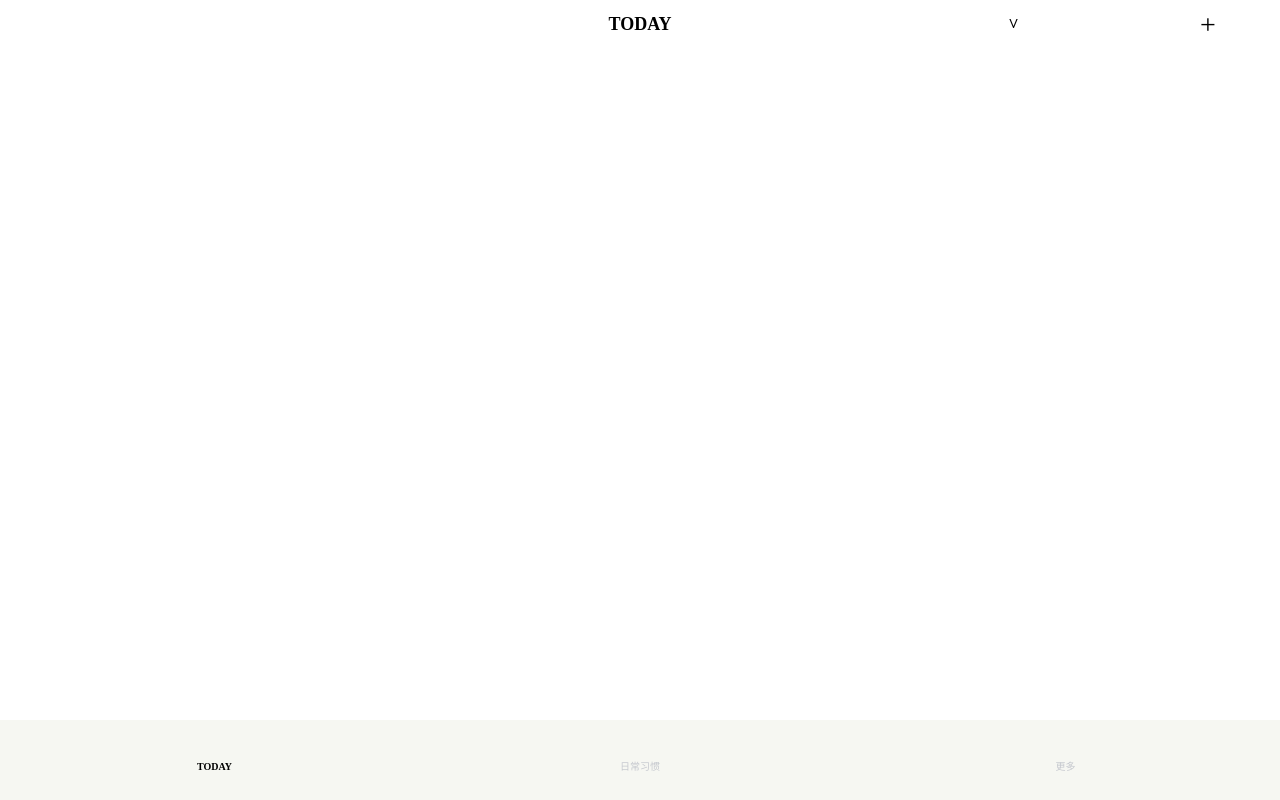
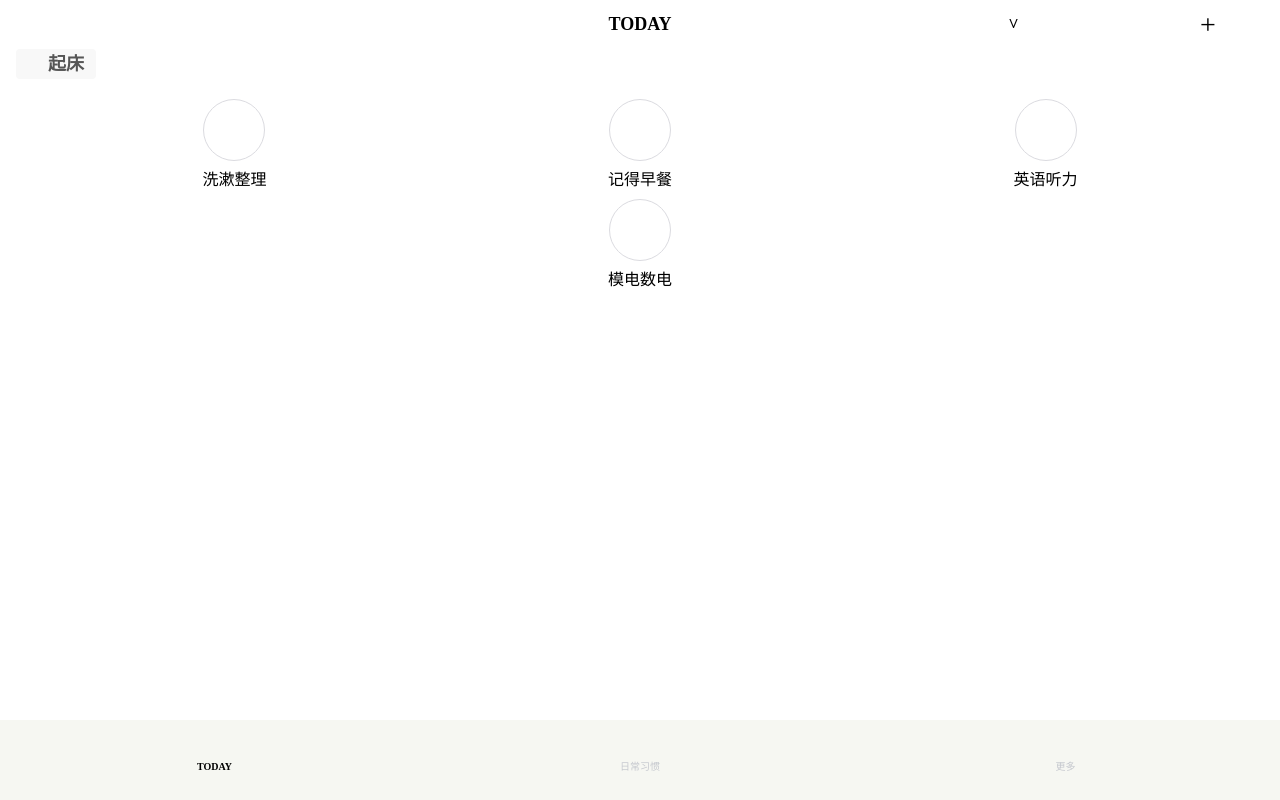
Before and after one commit to Garfield-0927/BIngYanInternship, a Vue app: page /home/today in a window 1280 px wide. Built offline with nearby package versions, Linux system fonts and the light colour scheme.

Commit message:
feat: today habit

```diff
--- a/public/index.html
+++ b/public/index.html
@@ -6,7 +6,7 @@
     <meta name="viewport" content="width=device-width,initial-scale=1.0">
     <link rel="icon" href="<%= BASE_URL %>favicon.ico">
     <title><%= htmlWebpackPlugin.options.title %></title>
-    <script src="//at.alicdn.com/t/font_2433365_afo5327yz4.js"></script>
+    <script src="//at.alicdn.com/t/font_2433365_ictyhwldo58.js"></script>
   </head>
   <body>
     <noscript>
--- a/src/views/home/ChildComp/HomeToday.vue
+++ b/src/views/home/ChildComp/HomeToday.vue
@@ -19,7 +19,7 @@
       @changeDate="changeDate"
     />
 
-
+    <today-main></today-main>
   </div>
 </template>
 
@@ -27,12 +27,14 @@
 import TopBar from "@/components/common/topbar/TopBar";
 import IconFont from "@/components/common/iconfont/IconFont";
 import TodaySlideDown from "@/views/home/ChildComp/TodayComp/TodaySlideDown";
+import TodayMain from "@/views/home/ChildComp/TodayComp/TodayMain";
 export default {
   name: "HomeToday",
   components:{
     TopBar,
     IconFont,
-    TodaySlideDown
+    TodaySlideDown,
+    TodayMain
 
   },
 
--- /dev/null
+++ b/src/views/home/ChildComp/TodayComp/TodayMain.vue
@@ -0,0 +1,25 @@
+<template>
+  <div class="main-container">
+    <today-task></today-task>
+  </div>
+</template>
+
+<script>
+import TodayTask from "@/views/home/ChildComp/TodayComp/TodayTask";
+export default {
+  name: "TodayMain",
+  components:{
+    TodayTask
+  }
+}
+</script>
+
+<style scoped lang="less">
+.main-container{
+  padding-top: 49px;
+  height: calc(100vh - 10vh - 49px);
+  overflow: scroll;
+
+
+}
+</style>
--- a/src/views/home/ChildComp/TodayComp/TodaySlideDown.vue
+++ b/src/views/home/ChildComp/TodayComp/TodaySlideDown.vue
@@ -32,6 +32,7 @@ export default {
   top: 49px;
   right: 0;left: 0;
   height: 0;
+  background-color: #fff;
   overflow: hidden;
   transition: all .8s;
   div{
--- /dev/null
+++ b/src/views/home/ChildComp/TodayComp/TodayTask.vue
@@ -0,0 +1,137 @@
+<template>
+  <div class="task-container">
+    <div v-for="(item, index) in tasks" :key="index">
+      <div class="time" @click="unfoldHandler">
+        <div class="arrow" ref="arrow">
+          <icon-font name="#icon-arrow" fs="24px"></icon-font>
+        </div>
+        <div class="text">{{ item.time }}</div>
+      </div>
+
+      <div class="task-item-wrapper" ref="taskItemWrapper">
+        <div class="task" v-for="(task,index2) in item.item" :key="index2">
+          <div class="task-icon">
+            <icon-font :name="task.iconName" fs="48px"></icon-font>
+          </div>
+          <div class="task-desc">{{ task.taskDesc }}</div>
+        </div>
+      </div>
+
+    </div>
+  </div>
+</template>
+
+<script>
+import IconFont from "@/components/common/iconfont/IconFont";
+
+export default {
+  name: "TodayTask",
+  components: {
+    IconFont
+  },
+
+  data() {
+    return {
+      tasks: [
+        {
+          time: "起床",
+          item: [
+            {
+              iconName: "#icon-Washingmachine",
+              taskDesc: "洗漱整理"
+            },
+            {
+              iconName: "#icon-chizaocan",
+              taskDesc: "记得早餐"
+            },
+            {
+              iconName: "#icon-yingyu",
+              taskDesc: "英语听力"
+            },
+            {
+              iconName: "#icon-signal",
+              taskDesc: "模电数电"
+            },
+          ],
+
+        },
+      ]
+    }
+  },
+
+
+  methods:{
+
+    // 折叠处理
+    unfoldHandler(){
+      this.$refs.arrow[0].classList.toggle('deactive')
+    }
+  }
+
+}
+</script>
+
+<style scoped lang="less">
+.task-container {
+  width: 100%;
+
+  .time{
+    height: 30px;
+    width: 80px;
+    border-radius: 4px;
+    background-color: #F8F8F8;
+    color: #565656;
+    line-height: 30px;
+    font-size: 18px;
+    font-weight: bold;
+    display: flex;
+    align-items: center;
+
+    .arrow{
+      padding-top: 3px;
+      margin: 0 4px;
+      transition: all 1s;
+    }
+
+    .deactive{
+      transform: rotate(180deg);
+    }
+  }
+
+  .task-item-wrapper{
+    display: flex;
+    flex-wrap: wrap;
+    justify-content: space-evenly;
+    align-items: center;
+    width: 100%;
+    margin-top: 20px;
+
+    .task{
+      display: flex;
+      flex-direction: column;
+      justify-content: center;
+      align-items: center;
+      width: 30%;
+      .task-icon{
+        width: 60px;
+        height: 60px;
+        text-align: center;
+        border: 1px solid #DBDBE0;
+        border-radius: 50%;
+        position: relative;
+        svg{
+          position: absolute;
+          left: 50%;
+          top: 50%;
+          transform: translate(-50%, -50%);
+        }
+      }
+
+      .task-desc{
+        margin: 10px auto;
+      }
+    }
+
+  }
+}
+</style>
```
